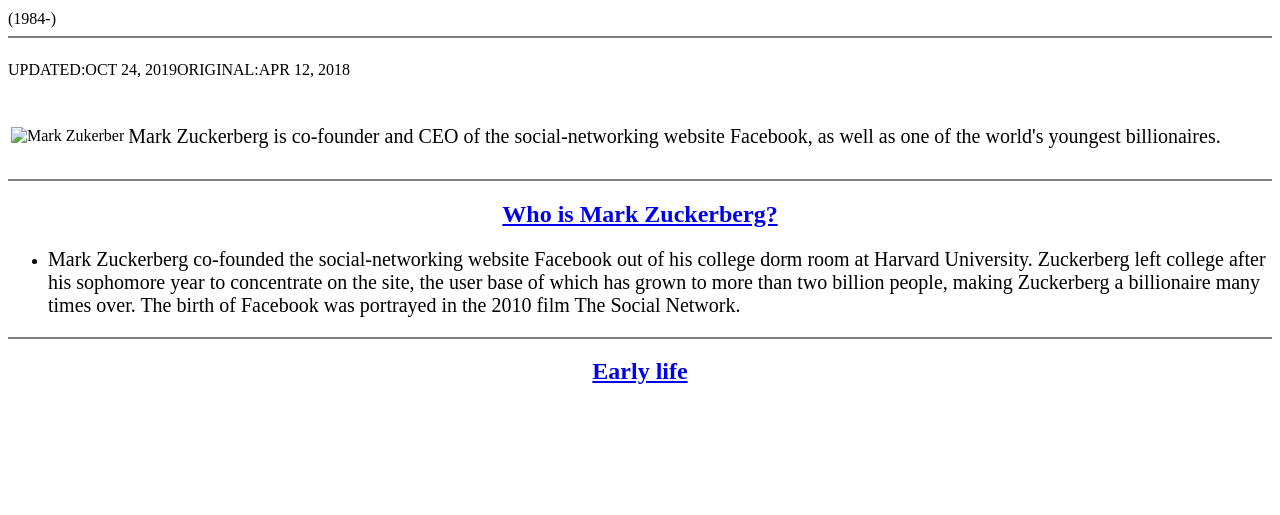
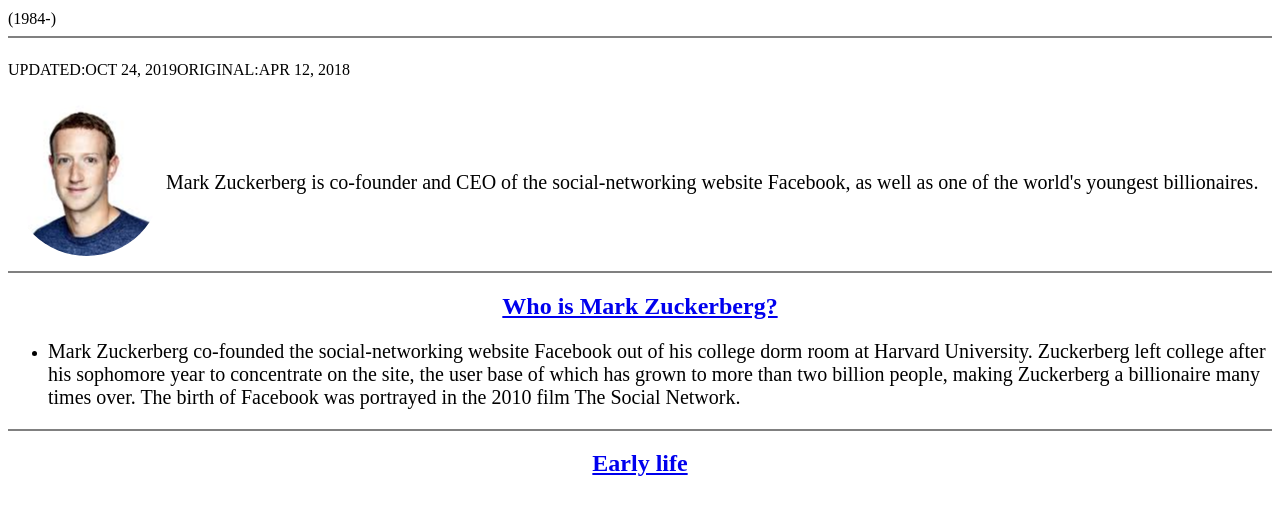
Before and after one commit to HusainKatwara/Mark-Zuckerberg, a plain HTML site: page index.html in a window 1280 px wide. Shown: the part 61-576 px from the top of the page. Drawn offline with Linux system fonts and the light colour scheme.

Commit message:
Update index.html

```diff
--- a/index.html
+++ b/index.html
@@ -22,7 +22,7 @@
   <p class="big">UPDATED:OCT 24, 2019ORIGINAL:APR 12, 2018</p>
   <table>
     <tr>
-      <td><img src="image/circle-cropped.png" alt="Mark Zukerber"></td>
+      <td><img src="circle-cropped.png" alt="Mark Zukerber"></td>
       <td>
         <p style="font-size:20px">Mark Zuckerberg is co-founder and CEO of the social-networking website Facebook, as well as one of the world's youngest billionaires.</p>
       </td>
```
